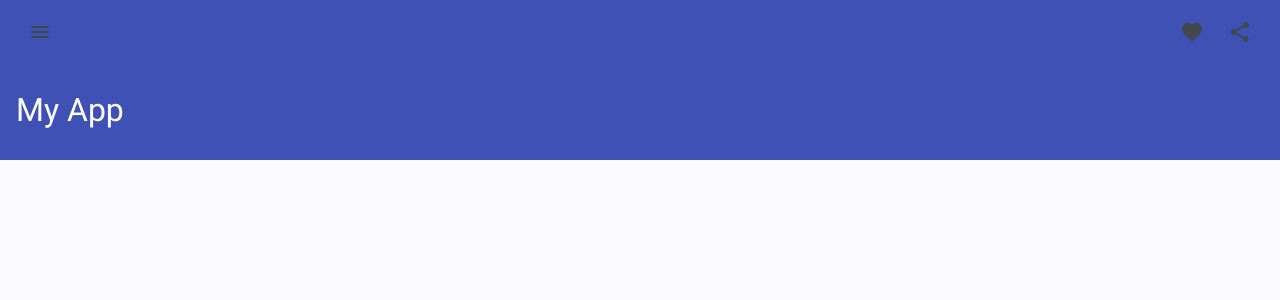
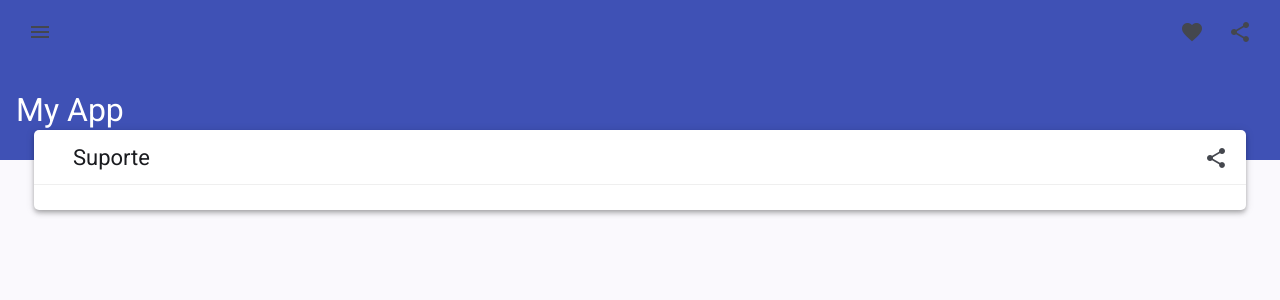
Before and after one commit to phlgoncalves/ProjectSchool_Angular_RxJS, an Angular app: page /support in a window 1280 px wide. Before the commit this address led to /. Shown: the top 300 px of the page. Built offline with nearby package versions, Linux system fonts and the light colour scheme.

Commit message:
Creating support module

```diff
--- a/src/app/app-routing.module.ts
+++ b/src/app/app-routing.module.ts
@@ -7,7 +7,8 @@ const routes: Routes = [
   { path: 'dashboard', loadChildren: () => import('./pages/dashboard/dashboard.module').then(m => m.DashboardModule) },
   { path: 'courses', loadChildren: () => import('./pages/courses/courses.module').then(m => m.CoursesModule) },
   { path: 'teachers', loadChildren: () => import('./pages/teachers/teachers.module').then(m => m.TeachersModule) },
-  { path: 'students', loadChildren: () => import('./pages/students/students.module').then(m => m.StudentsModule) }
+  { path: 'students', loadChildren: () => import('./pages/students/students.module').then(m => m.StudentsModule) },
+  { path: 'support', loadChildren: () => import('./pages/support/support.module').then(m => m.SupportModule) }
 ];
 
 @NgModule({
--- /dev/null
+++ b/src/app/pages/support/support-routing.module.ts
@@ -0,0 +1,11 @@
+import { NgModule } from '@angular/core';
+import { RouterModule, Routes } from '@angular/router';
+import { SupportComponent } from './support.component';
+
+const routes: Routes = [{ path: '', component: SupportComponent }];
+
+@NgModule({
+  imports: [RouterModule.forChild(routes)],
+  exports: [RouterModule]
+})
+export class SupportRoutingModule { }
--- /dev/null
+++ b/src/app/pages/support/support.component.html
@@ -0,0 +1,10 @@
+<div class="content my-elevation-z4">
+  <app-toolbar-title title="Suporte" icon="fa-headset">
+    <button mat-icon-button>
+      <mat-icon>shared</mat-icon>
+    </button>
+  </app-toolbar-title>
+  <div class="container">
+    <router-outlet />
+  </div>
+</div>
```
Also changed, not shown: src/app/pages/support/support.component.ts (added, +11 -0 lines), src/app/pages/support/support.module.ts (added, +21 -0 lines), src/app/shared/materials/support-mat.module.ts (added, +13 -0 lines), src/app/pages/support/support.component.scss (added).
